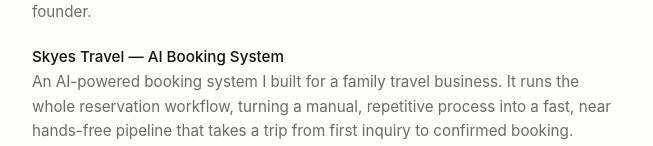
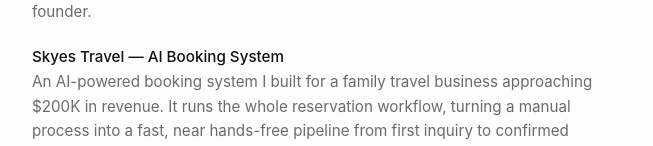
Before and after one commit to iecclodd/azaannoman, a Next.js app: page / in a window 1280 px wide. Shown: the part 806-952 px from the top of the page, without its empty margins (312-965 px from the left). Built offline with nearby package versions, Linux system fonts and the light colour scheme.

Commit message:
Skyes: add approaching $200K revenue, tighten copy

```diff
--- a/data/content.ts
+++ b/data/content.ts
@@ -56,7 +56,7 @@
     {
       title: "Skyes Travel — AI Booking System",
       description:
-        "An AI-powered booking system I built for a family travel business. It runs the whole reservation workflow, turning a manual, repetitive process into a fast, near hands-free pipeline that takes a trip from first inquiry to confirmed booking.",
+        "An AI-powered booking system I built for a family travel business approaching $200K in revenue. It runs the whole reservation workflow, turning a manual process into a fast, near hands-free pipeline from first inquiry to confirmed booking.",
     },
     {
       title: "Connectome-Driven Drone Autonomy",
```
